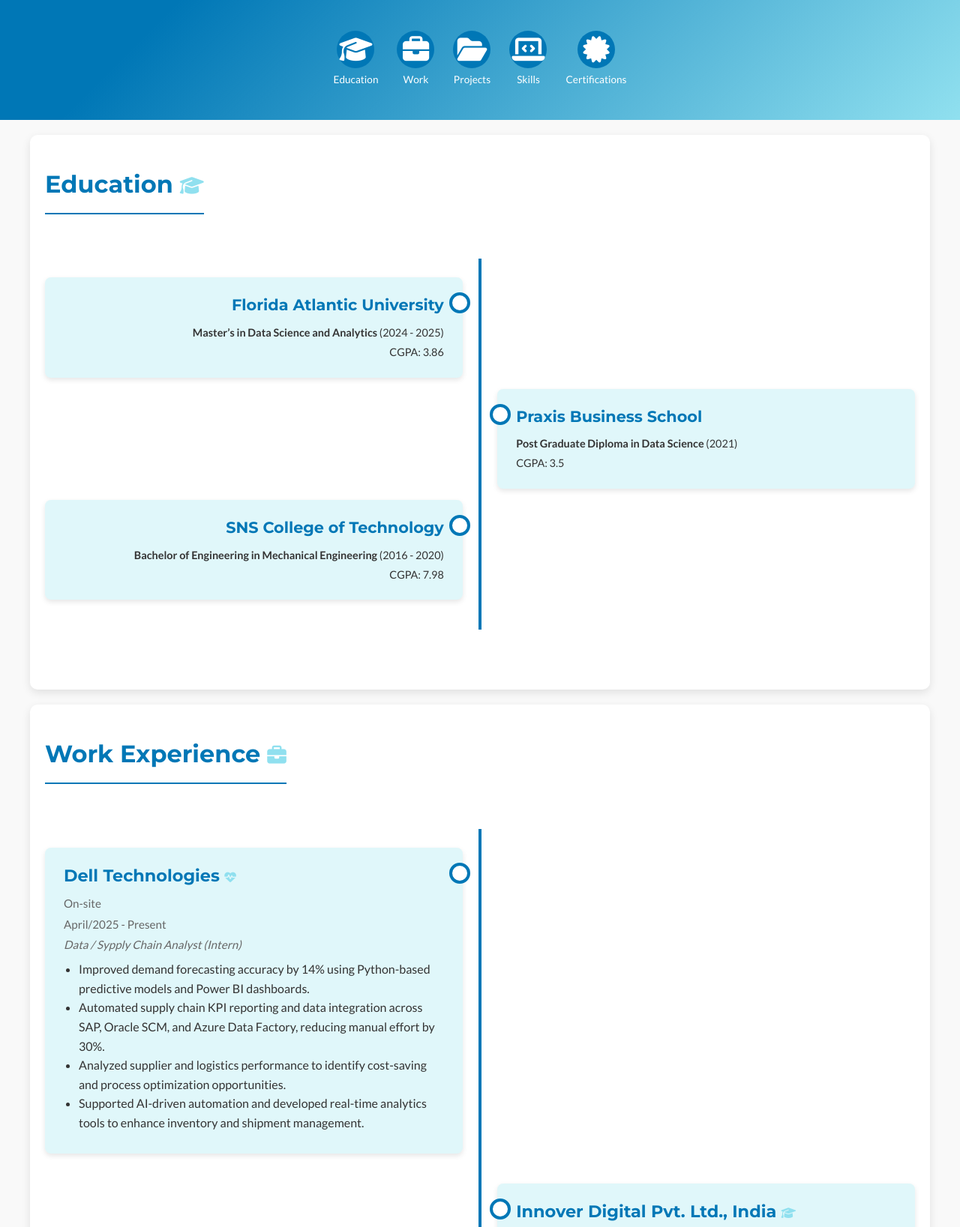
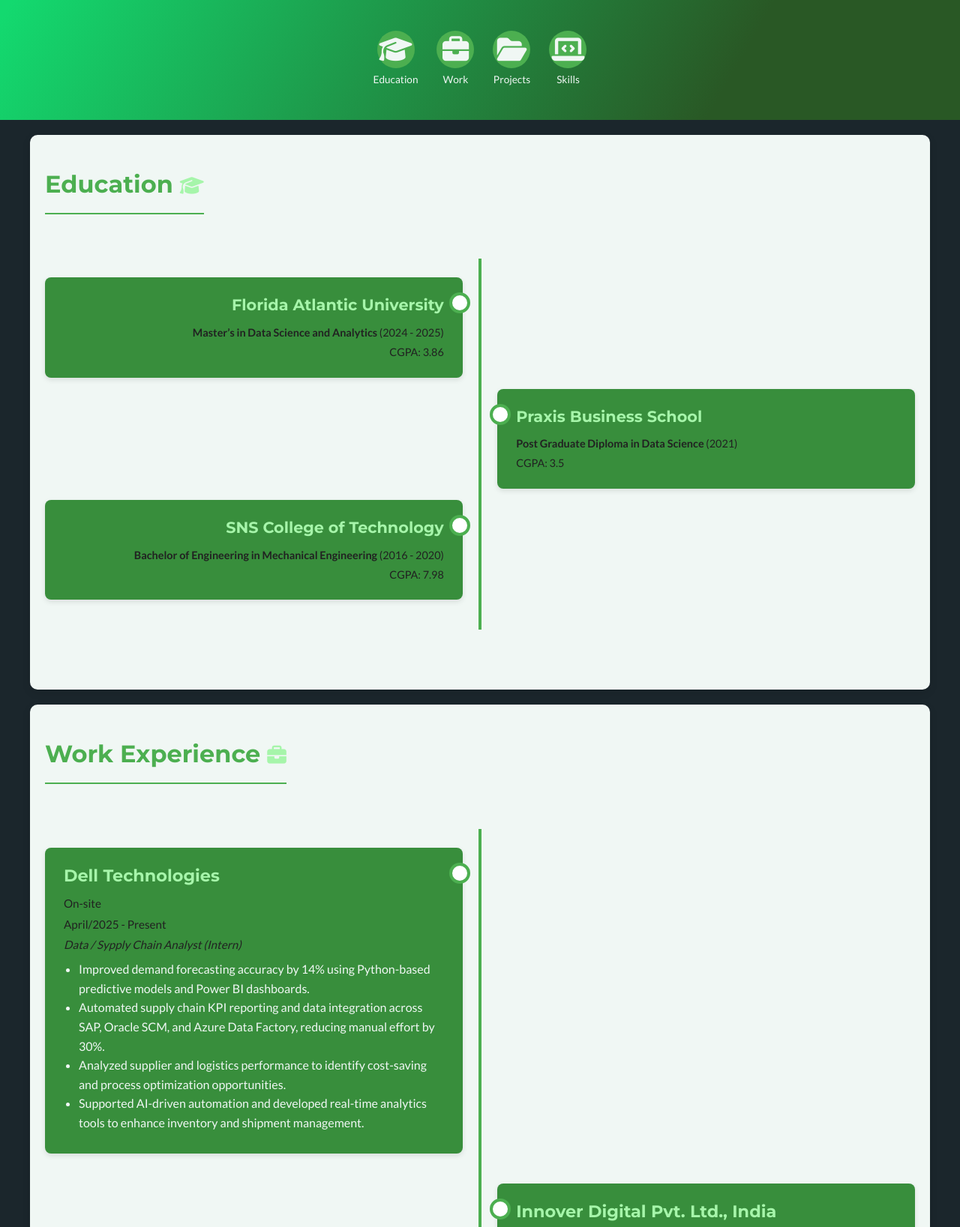
Before and after one commit to Vishwakbalaji/Vishwakbalaji.github.io, a plain HTML site: page index.html in a window 1280 px wide. Shown: the part 560-2197 px from the top of the page at 75% size. Drawn offline with Linux system fonts and the light colour scheme.

Commit message:
Update Colors and remove icons

```diff
--- a/css/styles.css
+++ b/css/styles.css
@@ -1,12 +1,12 @@
 /* CSS Variables for Dynamic Color Palette */
 
 :root {
-  --primary-color: #0077b6;
-  --secondary-color: #90e0ef;
-  --background-color: #f9f9f9;
-  --section-background: #ffffff;
-  --text-color: #333333;
-  --accent-color: #e0f7fa;
+  --primary-color: #4CAF50;      /* A strong, classic green */
+  --secondary-color: #a6f5aa;    /* A lighter, softer green for accents */
+  --background-color: #1B262C;    /* A very dark blue-green, almost black */
+  --section-background: #F0F7F4;  /* A very light mint/off-white for content */
+  --text-color: #212121;          /* Dark charcoal for readability on light backgrounds */
+  --accent-color: #388E3C;        /* A darker, earthy green */
   --heading-font: 'Montserrat', sans-serif;
   --body-font: 'Lato', sans-serif;
 }
@@ -26,7 +26,7 @@
 body {
   font-family: var(--body-font);
   background-color: var(--background-color);
-  color: var(--text-color);
+  color: #F0F7F4; /* Light text for the dark body background */
   scroll-behavior: smooth;
   line-height: 1.6;
 }
@@ -43,8 +43,11 @@ h2,
 h3,
 h4 {
   font-family: var(--heading-font);
-  color: var(--primary-color);
+  color: var(--secondary-color);
   margin-bottom: 0.5em;
+}
+h2{
+  color:var(--primary-color)
 }
 
 h2 {
@@ -55,7 +58,7 @@ h2 {
 
 a {
   text-decoration: none;
-  color: var(--primary-color);
+  color: var(--secondary-color);
   transition: color 0.3s ease;
 }
 
@@ -123,8 +126,8 @@ a:hover {
 
 
 #colorSwitcher label {
-  font-size: 0.75em;
-  color: var(--text-color);
+  font-size: 0.85em;
+  color: #333; /* Darker text for readability inside the switcher */
   display: block;
   margin-bottom: 2px;
 }
@@ -280,7 +283,7 @@ a:hover {
   height: auto;
   min-height: 90vh;
   padding: 20px;
-  background: linear-gradient(135deg, var(--primary-color) 40%, var(--secondary-color) 100%);
+  background: linear-gradient(300deg, rgb(41, 88, 37) 20%, rgba(19,217,111,1) 80%);
   color: white;
   text-align: center;
 }
@@ -343,7 +346,7 @@ a:hover {
 
 .summary-section .summary-text {
   flex: 1;
-  color: var(--text-color);
+  color: var(--text-color); /* Uses the new dark text color on the light section background */
 }
 
 
@@ -566,7 +569,7 @@ a:hover {
 .work-item .role {
   margin: 0.2em 0;
   font-size: 0.95em;
-  color: #666;
+  color: var(--text-color);
 }
 
 .work-item .responsibilities {
@@ -577,7 +580,7 @@ a:hover {
 .visit-website {
   display: inline-block;
   margin-top: 8px;
-  padding: 7px 12px;
+  padding: 8px 14px;
   background-color: var(--primary-color);
   color: #fff;
   border-radius: 4px;
@@ -588,6 +591,7 @@ a:hover {
 
 .visit-website:hover {
   background-color: var(--secondary-color);
+  color: #fff;
 }
 
 
--- a/index.html
+++ b/index.html
@@ -40,10 +40,10 @@
         </section>
 
 
-        <section class="section" id="certifications">
+        <!-- <section class="section" id="certifications">
             <div class="timeline" id="certifications-timeline">
                 </div>
-        </section>
+        </section> -->
 
     </div> <footer>
         <p>&copy; 2025 Vishwak Balaji Jayasankar. All rights reserved.</p>
--- a/js/data/data.js
+++ b/js/data/data.js
@@ -7,8 +7,7 @@ const siteData = {
             { href: "#education", title: "Education", iconClass: "fas fa-graduation-cap", text: "Education" },
             { href: "#work", title: "Work Experience", iconClass: "fas fa-briefcase", text: "Work" },
             { href: "#projects", title: "Projects", iconClass: "fas fa-folder-open", text: "Projects" },
-            { href: "#skills", title: "Skills", iconClass: "fas fa-laptop-code", text: "Skills" },
-            { href: "#certifications", title: "Certifications", iconClass: "fas fa-certificate", text: "Certifications" },
+            { href: "#skills", title: "Skills", iconClass: "fas fa-laptop-code", text: "Skills" }
         ]
     },
     educationSection: {
--- a/js/sections/CertificationsSection.js
+++ b/js/sections/CertificationsSection.js
@@ -7,7 +7,6 @@ class CertificationsSection extends Section {
     renderTimelineItemContent(itemData) {
         return `
             <h3>${itemData.certification}</h3>
-            <p>${itemData.organization} ${itemData.years}</p>
         `;
     }
 
--- a/js/sections/ProjectsSection.js
+++ b/js/sections/ProjectsSection.js
@@ -6,7 +6,7 @@ class ProjectsSection extends Section {
 
     renderTimelineItemContent(itemData) {
         return `
-            <h3><a href="${itemData.link}" target="_blank">${itemData.title} <i class="${itemData.iconClass}" style="font-size: 0.7em; vertical-align: baseline; color: var(--secondary-color);"></i></a></h3>
+            <h3><a href="${itemData.link}" target="_blank">${itemData.title} </a></h3>
             <p>${itemData.description}</p>
         `;
     }
--- a/js/sections/WorkSection.js
+++ b/js/sections/WorkSection.js
@@ -12,7 +12,7 @@ class WorkSection extends Section {
                 </div>
                 <div class="work-details">
                     <h3>
-                        <a href="${itemData.website}" target="_blank">${itemData.company} <i class="${itemData.companyIcon}" style="font-size: 0.7em; vertical-align: baseline; color: var(--secondary-color);"></i></a>
+                        <a href="${itemData.website}" target="_blank">${itemData.company} </a>
                     </h3>
                     <p class="location">${itemData.location}</p>
                     <p class="dates">${itemData.dates}</p>
```
